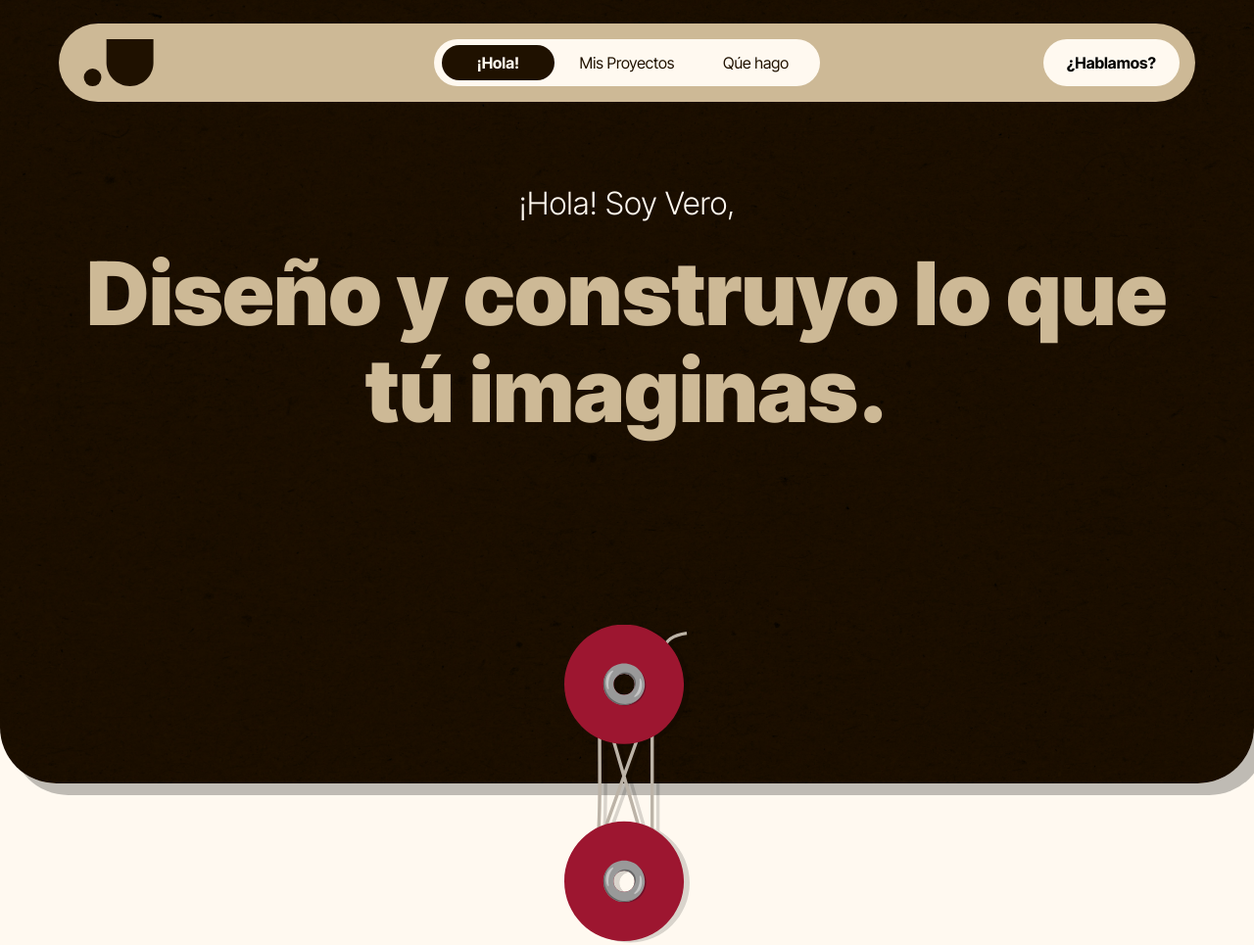
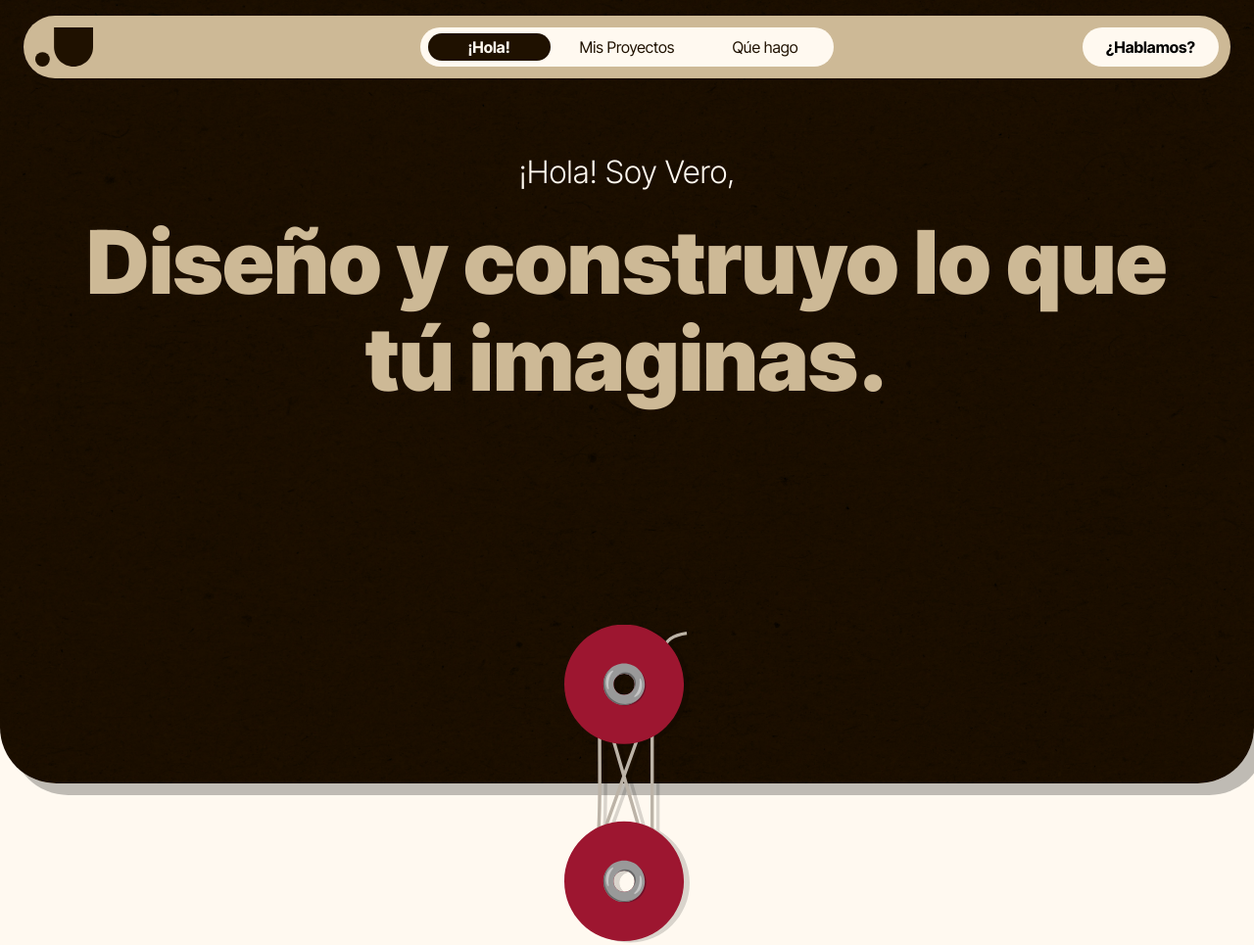
Before and after one commit to vesanmo1/PORTFOLIO_2025, a plain HTML site: page index.html in a window 1280 px wide. Shown: the top 965 px of the page at 98% size. Drawn offline with Linux system fonts and the light colour scheme.

Commit message:
Replace logo SVG with a new version and update HTML to use an image tag; refactor CSS variables for improved layout and consistency.

```diff
--- a/css/globals.css
+++ b/css/globals.css
@@ -6,59 +6,64 @@ $CUSTOM PROPERTIES
 
 :root{
 
-    /*----------SIZES----------*/
+/*
+* ============== SIZES ==============
+*/
+
+    /*----------GLOBAL----------*/
+    --sides-general-padding:    clamp(1.5rem, 3vw, 7rem); /*padding lateral general de la web*/
+    --sides-section-padding:    clamp(2rem, 6.5vw, 12rem); /*padding adicional del contenido dentro de una sección*/
+    --big-border-radius:        clamp(2rem, 4.5vw, 6rem); /*bordes redondeados para secciones de la web*/
+    --medium-border-radius:     clamp(1rem, 2.25vw, 2.875rem); /*bordes redondeados para secciones de la web dentro de otra sección con los bordes redondeados más grandes*/
+    --big-sections-spacing:     clamp(3rem, 8vw, 13rem); /*separación grande entre secciones*/
+    --small-sections-spacing:   3.75rem; /*separación pequeña entre el título y el inicio de una sección*/
+    --pill-style-edge:          10rem; /*bordes totalmente redondeados para hacer un efecto píldora en elementos como etiquetas o botones*/
+
+    /*----------TEXT PADDINGS----------*/
+    --big-padding:      clamp(1.5rem, 2.5vw, 3.5rem);
+    --medium-padding:   clamp(1rem, 1.5vw, 2rem);
+    --small-padding:    clamp(0.75rem, 0.875vw, 1rem);
+
+    /*----------HEADER----------*/
+
+    --header-height:            6rem;
+    --header-padding-outer:     1rem 1.5rem;
+    --header-padding-inner:     0.75rem;
+
+/*
+* ============== COLORS ==============
+*/
+
+    /*----------WEB COLOR PALETTE----------*/
+    --primary-color:    rgba(255, 249, 240, 1);
+    --secondary-color:  rgba(31, 17, 0, 1);
+    --accent-color:     rgba(205, 185, 150, 1);
+
+    /*----------PROJECTS COLORS----------*/
 
     /*Global*/
-    --sides-general-padding: clamp(1.5rem, 3vw, 7rem); /*padding lateral general de la web*/
-    --sides-section-padding: clamp(2rem, 6.5vw, 12rem); /*padding adicional del contenido dentro de una sección*/
-    --big-border-radius: clamp(3rem, 4.5vw, 6rem); /*bordes redondeados para secciones de la web*/
-    --medium-border-radius: clamp(1.5rem, 2.25vw, 2.875rem); /*bordes redondeados para secciones de la web dentro de otra sección con los bordes redondeados más grandes*/
-    --big-sections-spacing: clamp(3rem, 8vw, 13rem); /*separación grande entre secciones*/
-    --small-sections-spacing: 3.75rem; /*separación pequeña entre el título y el inicio de una sección*/
-    --pill-style-edge: 10rem; /*bordes totalmente redondeados para hacer un efecto píldora en elementos como etiquetas o botones*/
-
-
-    /*Text paddings*/
-    --big-padding: clamp(1.5rem, 2.5vw, 3.5rem);
-    --medium-padding: clamp(1rem, 1.5vw, 2rem);
-    --small-padding: clamp(0.75rem, 0.875vw, 1rem);
-
-    /*Header*/
-    --height-header-size: 8rem;
-    --outside-header-padding: 1.5rem 3.75rem;
-    --inside-header-padding: 1rem;
-
-    /*----------COLORS----------*/
-
-    /*Web color palette*/
-    --primary-color: rgba(255, 249, 240, 1);
-    --secondary-color: rgba(31, 17, 0, 1);
-    --accent-color: rgba(205, 185, 150, 1);
-
-    /*----------PROJECTS COLORS----------*/
-    /*Global*/
-    --bg-color-labels: rgba(0, 0, 0, 0.25);
+    --bg-color-labels:  rgba(0, 0, 0, 0.25);
 
     /*Project 1 color palette (Paula Perelló Podología)*/
-    --brunswick-color-project1:rgba(23, 63, 53, 1);
-    --cambridge-color-project1: rgba(120, 159, 144, 1);
-    --mindaro--color-project1: rgba(194, 225, 137, 1);
-    --glicina-color-project1: rgba(193, 167, 226, 1);
+    --brunswick-color-project1:     rgba(23, 63, 53, 1);
+    --cambridge-color-project1:     rgba(120, 159, 144, 1);
+    --mindaro--color-project1:      rgba(194, 225, 137, 1);
+    --glicina-color-project1:       rgba(193, 167, 226, 1);
 
     /*Project 2 color palette (The Cookie Jar)*/
-    --jazmin-color-project2: rgba(255, 237, 131, 1);
-    --amaranto-color-project2: rgba(158, 0, 68, 1);
-    --caedo--color-project2: rgba(236, 208, 242, 1);
-    --midnight-color-project2: rgba(0, 72, 69, 1);
-    --tea-color-project2: rgba(216, 241, 204, 1);
-    --chrysler-color-project2: rgba(33, 27, 198, 1);
-    --mint--color-project2: rgba(201, 242, 235, 1);
-    --mauveine-color-project2: rgba(127, 11, 160, 1);
+    --jazmin-color-project2:        rgba(255, 237, 131, 1);
+    --amaranto-color-project2:      rgba(158, 0, 68, 1);
+    --caedo--color-project2:        rgba(236, 208, 242, 1);
+    --midnight-color-project2:      rgba(0, 72, 69, 1);
+    --tea-color-project2:           rgba(216, 241, 204, 1);
+    --chrysler-color-project2:      rgba(33, 27, 198, 1);
+    --mint--color-project2:         rgba(201, 242, 235, 1);
+    --mauveine-color-project2:      rgba(127, 11, 160, 1);
 
     /*Project 3 color palette (Taurino Digital Agency)*/
-    --red-color-project3: rgba(206, 14, 48, 1);
-    --night-color-project3: rgba(17, 17, 20, 1);
-    --white-color-project3: rgba(245, 247, 251, 1);
+    --red-color-project3:           rgba(206, 14, 48, 1);
+    --night-color-project3:         rgba(17, 17, 20, 1);
+    --white-color-project3:         rgba(245, 247, 251, 1);
 
 }
 
@@ -85,11 +90,14 @@ h2 {
 
 h3,
 h4 {
-    font-size: clamp(1.5rem, 2.5vw, 4rem);
+    font-size: clamp(1rem, 2.5vw, 4rem);
     font-weight: 700;
 }
 
-
+p{
+    font-size: clamp(0.75rem, 1.75vw, 1rem);
+    font-weight: 400;
+}
 
 /*------------------------------------*\
 
@@ -137,3 +145,35 @@ $BUTTONS
         width: 1em;
         height: auto;
     }
+
+/*
+* ============ button breakpoint ============
+*/
+
+@media (max-width: 768px) {
+
+/*width 100% para los buttons en versión mobile*/
+
+    .general__btn {
+        width: 100%;
+        padding: 1rem 1rem;
+    }
+
+}
+
+/*------------------------------------*\
+
+$BODY & SHARED STYLES
+
+\*------------------------------------*/
+
+body {
+    background-color: var(--primary-color); /*por defecto la web tiene este color de fondo*/
+    color: var(--secondary-color); /*por defecto la web tiene este color de texto*/
+}
+
+.title__line {
+    background-color: var(--accent-color);
+    width: 100%;
+    height: 4px;
+}
--- a/css/index.css
+++ b/css/index.css
@@ -1,20 +1,3 @@
-/*------------------------------------*\
-
-$BODY & SHARED STYLES
-
-\*------------------------------------*/
-
-body {
-    background-color: var(--primary-color); /*por defecto la web tiene este color de fondo*/
-    color: var(--secondary-color); /*por defecto la web tiene este color de texto*/
-}
-
-.title__line {
-    background-color: var(--accent-color);
-    width: 100%;
-    height: 4px;
-}
-
 /*------------------------------------*\
 
 $HEADER
@@ -23,8 +6,8 @@ $HEADER
 
 .header__wrapper {
     width: 100%;
-    height: var(--height-header-size);
-    padding: var(--outside-header-padding);
+    height: var(--header-height);
+    padding: var(--header-padding-outer);
     position: fixed;
     z-index: 10; /*para que se posicione por debajo del header-nav__wrapper */
 
@@ -44,27 +27,19 @@ $HEADER
             display: flex;
             justify-content: space-between;
             align-items: center;
-            padding: var( --inside-header-padding);
+            padding: var( --header-padding-inner);
         }
 
             .header__logo-container {
-                width: 8%;
-                height: 100%;
+                display:inline-flex;
+                width:fit-content;
+                height:100%;
+                flex: 0 0 auto;
 
             }
 
-                .header__logo {
-                    width: 100%;
-                    height: 100%;
-                    display: flex;
-                    justify-content: center;
-                    align-items: center;
-                    fill: var(--secondary-color);
-                }
-
             .header__btn {
                 height: 100%;
-                min-width: 8%;
                 padding: 0 1.5rem;
                 border-radius: var(--pill-style-edge);
                 background-color: var(--primary-color);
@@ -75,8 +50,8 @@ $HEADER
 
         .header-nav {
             width: 100%;
-            height: var(--height-header-size);
-            padding: var(--outside-header-padding);
+            height: var(--header-height);
+            padding: var(--header-padding-outer);
             position: fixed;
             top: 0;
             left: 0;
@@ -101,7 +76,7 @@ $HEADER
                             display: flex;
                             justify-content: center;
                             align-items: center;
-                            padding: var( --inside-header-padding);
+                            padding: var( --header-padding-inner);
 
                 }
 
@@ -168,7 +143,7 @@ $SECTION HELLO
 
     width: 100%;
     height: 100vh;
-    padding: calc(var(--height-header-size) + var(--small-sections-spacing)) var(--sides-section-padding) 0 var(--sides-section-padding);
+    padding: calc(var(--header-height) + var(--small-sections-spacing)) var(--sides-section-padding) 0 var(--sides-section-padding);
 
     display: flex;
     flex-direction: column;
@@ -255,6 +230,7 @@ $SECTION PROJECTS
     .projects__container {
         width: 100%;
         height: auto;
+        padding-top: 3.75rem;
 
         display: flex;
         flex-direction: column;
@@ -262,20 +238,18 @@ $SECTION PROJECTS
         justify-content: center;
         gap: 1.5rem;
 
-        padding: 3.75rem 0 0 0;
     }
 
         .section__project {
             width: 100%;
-            min-height: 75vh;
             border-radius: var(--big-border-radius);
-            padding: 50px;
+            padding: clamp(1.5rem, 3vw, 4rem);
 
             display: flex;
             flex-direction: row;
             justify-content: center;
             align-items: stretch;
-            gap: 50px;
+            gap: clamp(1.5rem, 3vw, 4rem);
 
             color: var(--primary-color) /*para que el texto de todos sus hijos sea de este color*/
 
@@ -302,7 +276,7 @@ $SECTION PROJECTS
         }
 
             .project__image {
-                min-height: 400px;
+                min-height: 250px;
                 background-color: grey;
                 border-radius: var(--medium-border-radius);
             }
@@ -310,11 +284,11 @@ $SECTION PROJECTS
                 .project__skills-labels {
                     display: flex;
                     flex-wrap: wrap;
-                    gap: 0.75rem;
+                    gap: clamp(0.5rem, 2vw, 0.75rem);
                 }
 
                     .label {
-                        padding: 0.75rem 2rem;
+                        padding: clamp(0.5rem, 2vw, 0.75rem) clamp(1rem, 2vw, 1.25rem);
                         border-radius: var(--pill-style-edge);
                         background-color: var(--bg-color-labels);
                     }
@@ -399,6 +373,12 @@ $BREAK POINTS
 
 @media (max-width: 1200px) {
 
+/*Augmentamos el ancho del header-nav__nav*/
+
+    .header-nav__nav {
+        width: 55%;
+    }
+
 /*Augmentamos el tamaño del "folder-closure" */
 
     .section-divider__folder-closure-container {
--- a/index.html
+++ b/index.html
@@ -28,9 +28,7 @@
         <header class="header">
             <div class="header__container">
                 <div class="header__logo-container">
-                    <svg class="header__logo">
-                        <use href="/assets/svg/interaction/logo.svg#logo"/>
-                    </svg>
+                    <img src="/assets/svg/logo.svg" alt="">
                 </div>
                 <button class="header__btn">
                     <a href="">¿Hablamos?</a>
```
Also changed, not shown: assets/svg/interaction/logo.svg (deleted), assets/svg/logo.svg (added).
